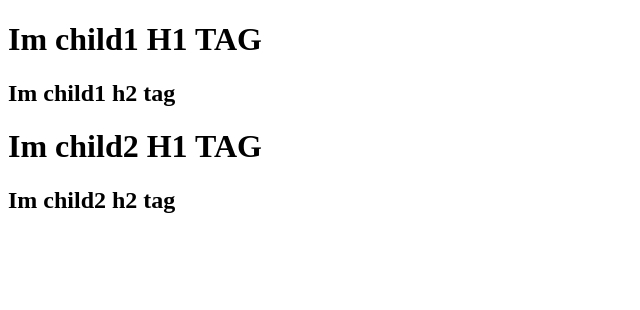
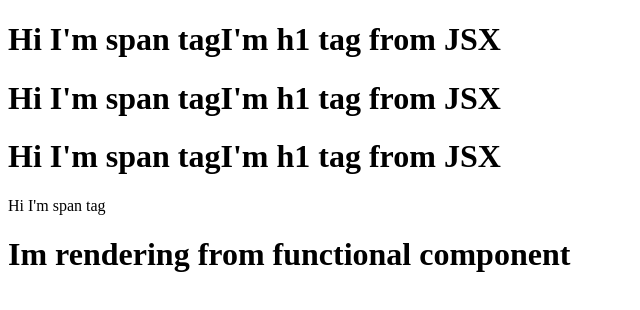
Before and after one commit to SoniyaLankalapalli07/Namaste-React, a React (Vite) app: page / in a window 1280 px wide. Shown: the top 310 px of the page, without its empty margins (0-640 px from the left). Built offline with nearby package versions, Linux system fonts and the light colour scheme.

Commit message:
episode-3

```diff
--- a/App.js
+++ b/App.js
@@ -1,34 +1,26 @@
-{/* <div id="parent">
-    <div id="child1">
-        <h1>Im child1 H1 TAG</h1>
-        <h2>Im child1 h2 tag</h2>
-    </div>
-    <div id="child2">
-        <h1>Im child2 H1 TAG</h1>
-        <h2>Im child2 h2 tag</h2>
-    </div>
-
-</div> */}
 import React from "react";
 import ReactDOM from "react-dom/client";
 
-const parent = React.createElement(
-    "div",
-    { id: "parent" },
-    [
-        React.createElement(
-            "div",
-            { id: "child1" },
-            [React.createElement("h1", { id: "h1tag1" }, "Im child1 H1 TAG"),React.createElement("h2", { id: "h2tag1" }, "Im child1 h2 tag")]
-        ),
-        React.createElement(
-            "div",
-            { id: "child2" },
-            [React.createElement("h1", { id: "h1tag2" }, "Im child2 H1 TAG"),React.createElement("h2", { id: "h2tag2" }, "Im child2 h2 tag")]
-        )
-    ]);
+// JSX -->React.createlement --->React element(JS Object) --->HTML Element(render)
+const elem = <span>Hi I'm span tag</span>
+const Jsxheading = function(){
+    return(
+  <h1 className="head" tabIndex="5">
+    {elem}
+    I'm h1 tag from JSX
+  </h1>
+)};
 
-
-// const heading = React.createElement("h1", { id: "h1tag" }, "Hello World from ReactJS");
+const HeadingComponent = () => {
+  return (
+    <div>
+      <Jsxheading />
+      <Jsxheading></Jsxheading>
+      {Jsxheading()}
+      {elem}
+      <h1>Im rendering from functional component</h1>
+    </div>
+  );
+};
 const root = ReactDOM.createRoot(document.getElementById("root"));
-root.render(parent);
+root.render(<HeadingComponent />);
--- a/package.json
+++ b/package.json
@@ -18,6 +18,8 @@
   "author": "Soniya Lankalapalli",
   "type": "commonjs",
   "scripts": {
+    "start":"parcel index.html",
+    "build":"parcel build index.html",
     "test": "jest"
   },
   "devDependencies": {
```
